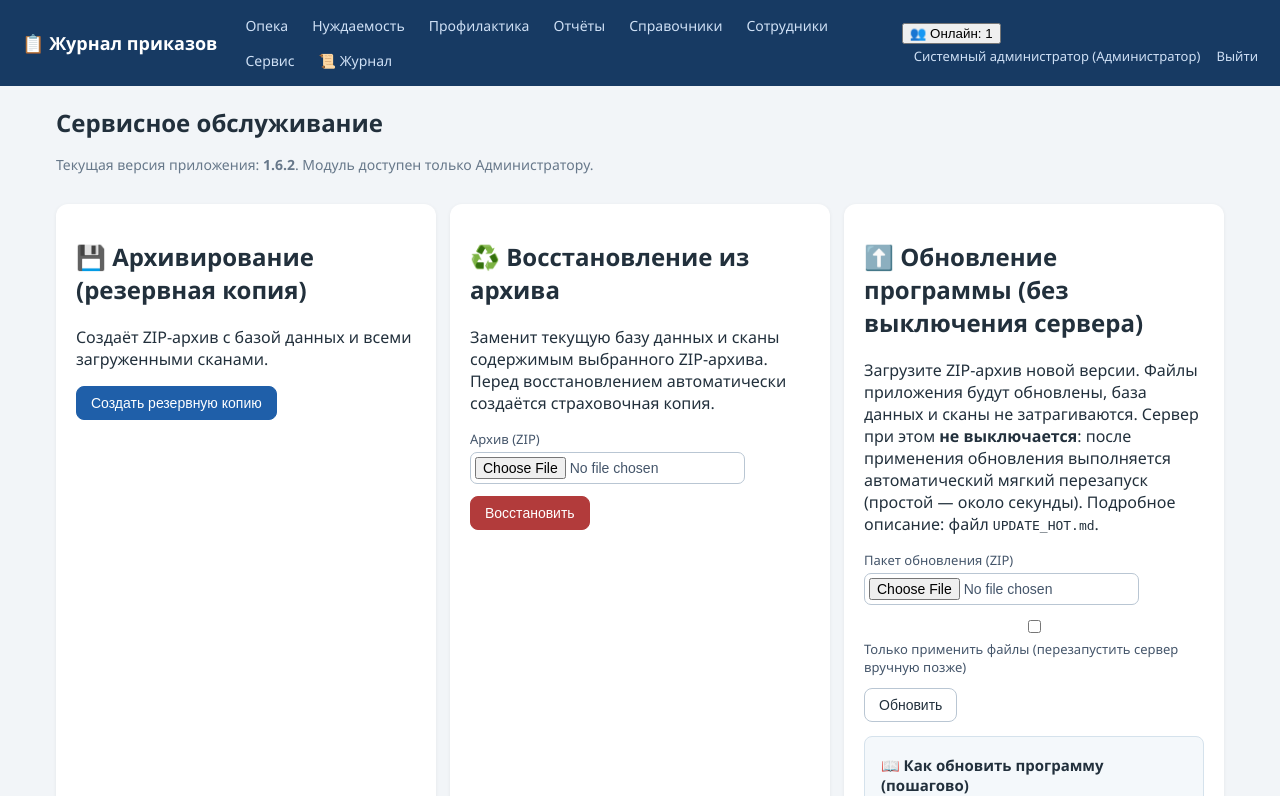
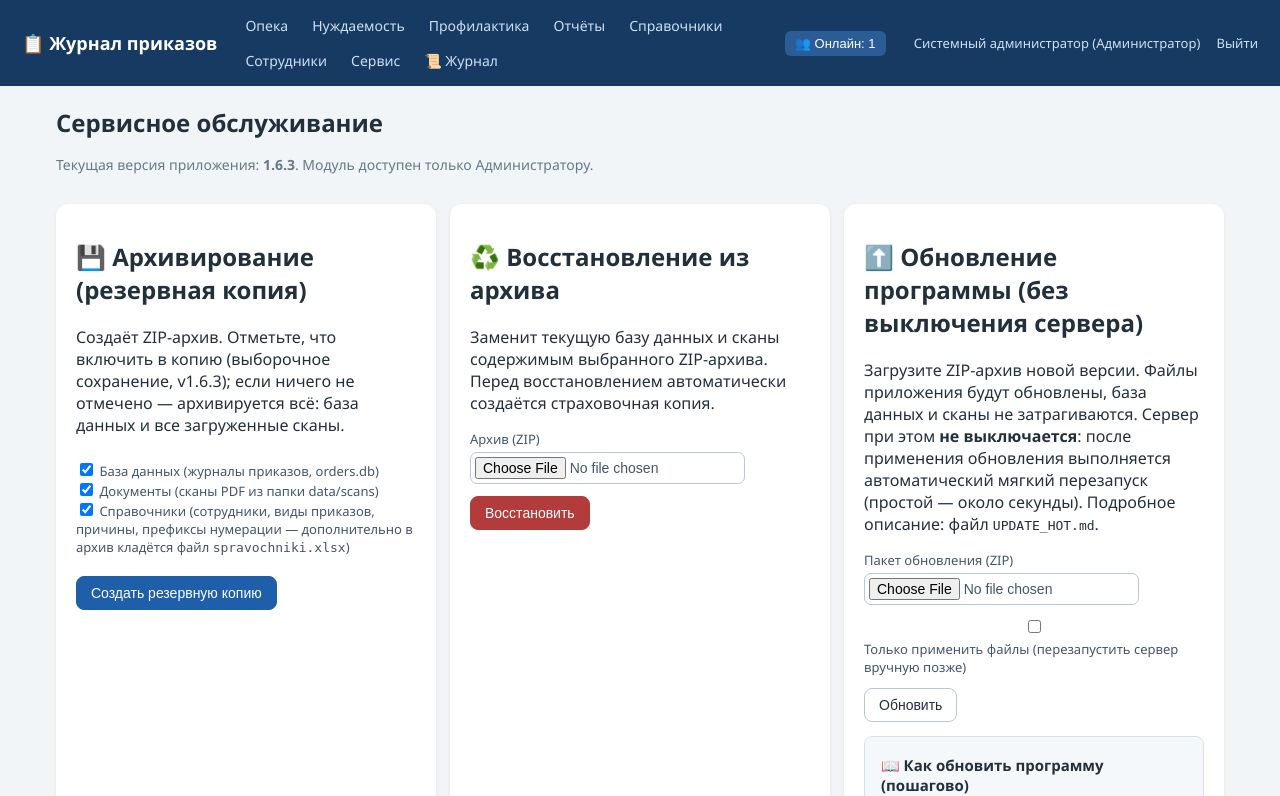
Before and after one commit to nonemivan-hue/gurnal_1.5.2, a Flask app: page /service in a window 1280 px wide. Shown: the top 796 px of the page. Run offline with Flask 3, Linux system fonts and the light colour scheme; a user stored in the database is signed in; data comes from the database, SQL or seed files in the repository; data that the repository does not hold is empty.

Commit message:
v1.6.3: показ пользователей online + выборочное сохранение архива (документы, справочники)
- Панель «👥 Онлайн» в шапке (Администратор/Куратор/Начальник отдела): счётчик
  активных сессий, выпадающий список (ФИО, роль, IP, сколько секунд назад),
  автообновление каждые 30 с через /api/active_users; реестр сессий дублируется
  в БД (active_sessions) и переживает перезапуск сервера
- Добавлены CSS-стили панели онлайн (.online, .online-toggle, .online-list)
- Выборочное сохранение резервной копии в разделе «Сервис»: чекбоксы —
  база данных, документы (сканы PDF), справочники; при выборе справочников
  в архив дополнительно кладётся spravochniki.xlsx (листы: Сотрудники,
  Виды приказов, Причины, Префиксы нумерации); если ничего не отмечено —
  полная копия (обратная совместимость); имя архива отражает состав разделов
- APP_VERSION 1.6.2 -> 1.6.3

```diff
--- a/app.py
+++ b/app.py
@@ -80,7 +80,7 @@ def find_free_port(start):
                 continue
     return None
 
-APP_VERSION = '1.6.2'  # 1.5.0 — клиентское приложение; 1.5.1 — поддержка сборки PyInstaller
+APP_VERSION = '1.6.3'  # 1.5.0 — клиентское приложение; 1.5.1 — поддержка сборки PyInstaller
 # 1.2.0 — поле «Примечание» во всех приказах + загрузка сотрудников и видов приказов из Excel
 # 1.2.1 — куратору разрешено редактирование справочника «Виды приказов»
 # 1.2.2 — панель загрузки приказов в журналы из Excel + подробное описание обновления программы
@@ -147,6 +147,16 @@ APP_VERSION = '1.6.2'  # 1.5.0 — клиентское приложение; 1.
 #         «Префиксы нумерации» создаётся автоматически при первом обращении,
 #         если сервер не был перезапущен после обновления кода (миграция
 #         выполняется в init_db только при старте приложения)
+# 1.6.3 — выборочное сохранение архива в разделе «Сервис»: при создании
+#         резервной копии администратор отмечает разделы — база данных,
+#         документы (сканы PDF), справочники (сотрудники, виды приказов,
+#         причины, префиксы нумерации). Для справочников в архив
+#         дополнительно кладётся Excel-книга spravochniki.xlsx (лист на
+#         каждый справочник). Если ничего не отмечено — копируется всё
+#         (обратная совместимость). Показ пользователей online уже реализован
+#         (панель «👥 Онлайн» в шапке для Администратора, Куратора и
+#         Начальника отдела; API /api/active_users, автообновление каждые
+#         30 секунд)
 
 
 def setup_logging():
@@ -3570,27 +3580,93 @@ def service():
                            reasons_n=reasons_n)
 
 
+# Состав выборочной резервной копии (v1.6.3): допустимые разделы и их
+# содержимое. Значение по умолчанию — всё (как в полной копии 1.6.2).
+BACKUP_SECTIONS = {
+    'db': 'База данных (журналы приказов)',
+    'scans': 'Документы (сканы PDF из data/scans)',
+    'references': 'Справочники (сотрудники, виды приказов, причины, префиксы)',
+}
+
+
+def _dump_references_xlsx(dbpath: str, out_path: str):
+    """Выгрузить справочники из БД в Excel-книгу (лист на каждый справочник).
+
+    Листы: «Сотрудники», «Виды приказов», «Причины», «Префиксы нумерации».
+    Выгружаются только актуальные записи справочника «Причины» (active=1,
+    см. v1.5.7). Используется при выборочном архивировании (v1.6.3)."""
+    from openpyxl import Workbook
+    wb = Workbook()
+    wb.remove(wb.active)
+    conn = sqlite3.connect(dbpath)
+    conn.row_factory = sqlite3.Row
+    try:
+        def sheet(title, header, rows):
+            ws = wb.create_sheet(title[:31])
+            ws.append(header)
+            for r in rows:
+                ws.append(list(r))
+        sheet('Сотрудники',
+              ['ФИО', 'Должность', 'Логин', 'Роль'],
+              [tuple(r) for r in conn.execute(
+                  'SELECT e.full_name, e.position, e.login, r.name '
+                  'FROM employees e LEFT JOIN roles r ON r.id=e.role_id '
+                  'ORDER BY e.full_name')])
+        sheet('Виды приказов',
+              ['Вид приказа', 'Наименование приказа'],
+              [tuple(r) for r in conn.execute(
+                  'SELECT kind, name FROM order_types ORDER BY kind, name')])
+        sheet('Причины',
+              ['Вид приказа', 'Причина'],
+              [tuple(r) for r in conn.execute(
+                  "SELECT COALESCE(journal, ''), name FROM reasons "
+                  'WHERE active=1 ORDER BY journal, name')])
+        if conn.execute("SELECT 1 FROM sqlite_master WHERE type='table' "
+                        "AND name='order_prefixes'").fetchone():
+            sheet('Префиксы нумерации',
+                  ['Вид приказа', 'Префикс'],
+                  [tuple(r) for r in conn.execute(
+                      'SELECT journal, prefix FROM order_prefixes '
+                      'ORDER BY journal')])
+        wb.save(out_path)
+    finally:
+        conn.close()
+
+
 @app.route('/service/backup', methods=['POST'])
 def service_backup():
     if not is_admin():
         abort(403)
+    # выборочное сохранение архива (v1.6.3): администратор отмечает, какие
+    # разделы включить в копию; если не отмечено ничего — создаётся полная
+    # копия (обратная совместимость с предыдущими версиями формы)
+    sections = [s for s in request.form.getlist('sections')
+                if s in BACKUP_SECTIONS] or list(BACKUP_SECTIONS)
     stamp = datetime.now().strftime('%Y-%m-%d_%H-%M-%S')
     tmp = tempfile.mkdtemp(prefix='backup_')
     try:
-        dbcopy = os.path.join(tmp, 'orders.db')
-        src = get_db()
-        dst = sqlite3.connect(dbcopy)
-        src.backup(dst)
-        src.close()
-        dst.close()
-        scans_dir = os.path.join(tmp, 'scans')
-        if os.path.isdir(UPLOAD_DIR):
-            shutil.copytree(UPLOAD_DIR, scans_dir)
-        zipname = f'backup_{stamp}.zip'
+        if 'db' in sections or 'references' in sections:
+            dbcopy = os.path.join(tmp, 'orders.db')
+            src = get_db()
+            dst = sqlite3.connect(dbcopy)
+            src.backup(dst)
+            src.close()
+            dst.close()
+        if 'references' in sections:
+            # отдельный Excel со справочниками — читается без программы,
+            # удобен для хранения/передачи (v1.6.3)
+            _dump_references_xlsx(os.path.join(tmp, 'orders.db'),
+                                  os.path.join(tmp, 'spravochniki.xlsx'))
+        if 'scans' in sections and os.path.isdir(UPLOAD_DIR):
+            shutil.copytree(UPLOAD_DIR, os.path.join(tmp, 'scans'))
+        suffix = '' if len(sections) == len(BACKUP_SECTIONS) \
+            else '_' + '-'.join(s for s in BACKUP_SECTIONS if s in sections)
+        zipname = f'backup{suffix}_{stamp}.zip'
         zpath = os.path.join(ARCHIVE_DIR, zipname)
         os.makedirs(ARCHIVE_DIR, exist_ok=True)
         shutil.make_archive(zpath[:-4], 'zip', tmp)
-        audit('РЕЗЕРВНАЯ КОПИЯ СОЗДАНА', zipname)
+        audit('РЕЗЕРВНАЯ КОПИЯ СОЗДАНА',
+              f'{zipname} (разделы: {", ".join(BACKUP_SECTIONS[s] for s in sections)})')
         flash(f'Архив создан: {zipname}', 'ok')
     except Exception as e:
         flash(f'Ошибка создания архива: {e}', 'err')
--- a/data/version.json
+++ b/data/version.json
@@ -1 +1 @@
-{"version": "1.6.1", "updated": "2026-10-19T05:57:56"}
+{"version": "1.6.3", "updated": "2026-10-19T10:22:34"}
--- a/static/style.css
+++ b/static/style.css
@@ -100,3 +100,15 @@ th.sortable .sort-ind{color:#1c3f63;font-size:11px;margin-left:4px;}
          border:1px solid #c6d2e0;border-radius:8px;padding:8px 12px;margin:8px 0;}
 .bulkbar[hidden]{display:none;}
 @media print{.periodbar,.bulkbar,.chk-col,.row-check{display:none!important;}}
+
+/* ---- Панель «👥 Онлайн» (показ активных пользователей в шапке) ---- */
+.online{position:relative;display:inline-block;margin-right:12px;}
+.online-toggle{background:#2b5c96;color:#fff;border:none;padding:5px 10px;border-radius:6px;font-size:13px;cursor:pointer;}
+.online-toggle:hover{background:#3a71b3;}
+.online-list{position:absolute;right:0;top:calc(100% + 6px);z-index:50;background:#fff;color:var(--tx);border:1px solid #d4dde7;border-radius:10px;box-shadow:0 6px 18px rgba(0,0,0,.18);min-width:280px;max-width:380px;max-height:340px;overflow:auto;padding:8px 0;}
+.online-head{font-weight:600;font-size:13px;padding:2px 14px 8px;border-bottom:1px solid #e3eaf1;margin-bottom:6px;}
+.online-list ul{list-style:none;margin:0;padding:0;}
+.online-list li{font-size:13px;padding:4px 14px;display:flex;align-items:baseline;gap:6px;}
+.online-list li small{color:#6b7c8d;font-size:11px;}
+.online-list li.empty{color:#6b7c8d;font-style:italic;}
+.online-list .dot{width:8px;height:8px;border-radius:50%;background:#2ecc71;flex:0 0 auto;align-self:center;}
--- a/templates/service.html
+++ b/templates/service.html
@@ -6,8 +6,19 @@
 <div class="cols">
   <div class="panel">
     <h2>💾 Архивирование (резервная копия)</h2>
-    <p>Создаёт ZIP-архив с базой данных и всеми загруженными сканами.</p>
+    <p>Создаёт ZIP-архив. Отметьте, что включить в копию (выборочное
+       сохранение, v1.6.3); если ничего не отмечено — архивируется всё:
+       база данных и все загруженные сканы.</p>
     <form method="post" action="{{ url_for('service_backup') }}">
+      <div class="backup-sections" style="margin:8px 0;">
+        <label style="display:block"><input type="checkbox" name="sections" value="db" checked>
+          База данных (журналы приказов, orders.db)</label>
+        <label style="display:block"><input type="checkbox" name="sections" value="scans" checked>
+          Документы (сканы PDF из папки data/scans)</label>
+        <label style="display:block"><input type="checkbox" name="sections" value="references" checked>
+          Справочники (сотрудники, виды приказов, причины, префиксы нумерации —
+          дополнительно в архив кладётся файл <code>spravochniki.xlsx</code>)</label>
+      </div>
       <button class="btn primary">Создать резервную копию</button>
     </form>
   </div>
```
